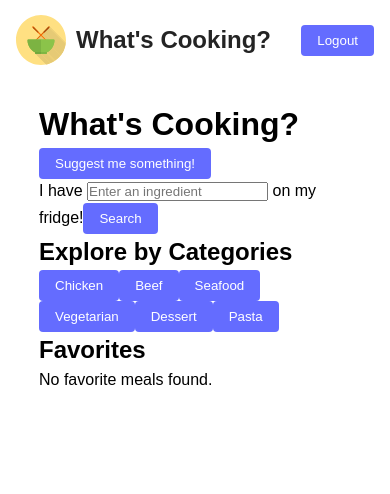
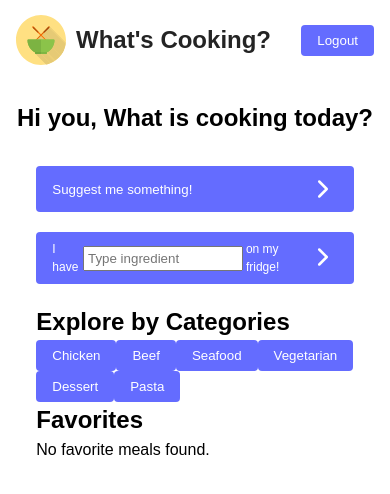
Before and after one commit to gmoraleslondono/whats-cooking, a React (Vite) app in the folder frontend/: page /home in a window 390 px wide. Shown: the top 494 px of the page. Built offline with nearby package versions, Linux system fonts and the light colour scheme.

Commit message:
Add Home page styling and layout, including responsive design and chevron icon

```diff
--- /dev/null
+++ b/frontend/src/pages/Home.css
@@ -0,0 +1,74 @@
+.home-page {
+  display: flex;
+  flex-direction: column;
+  gap: 30px;
+  /* justify-content: center; */
+  align-items: center;
+  min-height: 65vh;
+}
+
+.home-content {
+  display: flex;
+  flex-direction: row;
+  gap: 10%;
+  align-items: flex-start;
+}
+
+.search-section {
+  display: flex;
+  flex-direction: column;
+  gap: 20px;
+}
+
+.btn-suggestion {
+  display: flex;
+  flex-direction: row;
+  align-items: center;
+  justify-content: space-between;
+}
+
+.btn-ingredient {
+  display: flex;
+  flex-direction: row;
+  align-items: center;
+  justify-content: space-between;
+  gap: 3px;
+  background-color: #646cff;
+  color: white;
+  font-size: 12px;
+  padding: 0.5rem 1rem;
+  border-radius: 4px;
+  min-width: 250px;
+}
+
+.btn-ingredient input {
+  min-width: 110px;
+  padding: 3px;
+}
+
+.arrow-search {
+  padding: 0;
+}
+
+.favorites-section {
+  display: flex;
+  flex-direction: column;
+  gap: 20px;
+  width: 600px;
+}
+
+/* media queries for responsive design */
+@media (max-width: 768px) {
+  .home-content {
+    flex-direction: column;
+    margin: 0 2rem;
+  }
+
+  .search-section {
+    width: 100%;
+  }
+
+  .favorites-section {
+    width: 100%;
+  }
+}
--- a/frontend/src/pages/Home.tsx
+++ b/frontend/src/pages/Home.tsx
@@ -3,6 +3,7 @@ import { useNavigate } from "react-router-dom";
 import axios from "axios";
 import CategoryExplorer from "../components/CategoryExplorer";
 import Favorites from "../components/Favorites";
+import "./Home.css";
 
 interface Meal {
   idMeal: string;
@@ -59,22 +60,33 @@ export const Home = () => {
   };
 
   return (
-    <div>
-      <h1>What's Cooking?</h1>
-      <button onClick={handleSuggestClick}>Suggest me something!</button>
-      <div className="section-ingredient">
+    <div className="home-page">
+      <h2>Hi you, What is cooking today?</h2>
+      <div className="home-content">
+        <div className="search-section">
+          <button className="btn-suggestion" onClick={handleSuggestClick}>
+            Suggest me something!
+            <img src="src/assets/chevron-right.svg" width={30} />
+          </button>
+          <div className="btn-ingredient">
             <span>I have </span>
             <input
               type="text"
               value={ingredient}
               onChange={(e) => setIngredient(e.target.value)}
-          placeholder="Enter an ingredient"
+              placeholder="Type ingredient"
             />
             <span> on my fridge!</span>
-        <button onClick={handleSearchClick}>Search</button>
+            <button className="arrow-search" onClick={handleSearchClick}>
+              <img src="src/assets/chevron-right.svg" width={30} />
+            </button>
           </div>
           <CategoryExplorer setMeals={handleCategorySelect} />
+        </div>
+        <div className="favorites-section">
           <Favorites favorites={favorites} removeFavorite={removeFavorite} />
+        </div>
+      </div>
     </div>
   );
 };
```
Also changed, not shown: frontend/src/assets/chevron-right.svg (added). Lines whose indentation alone changed are shown as unchanged.
